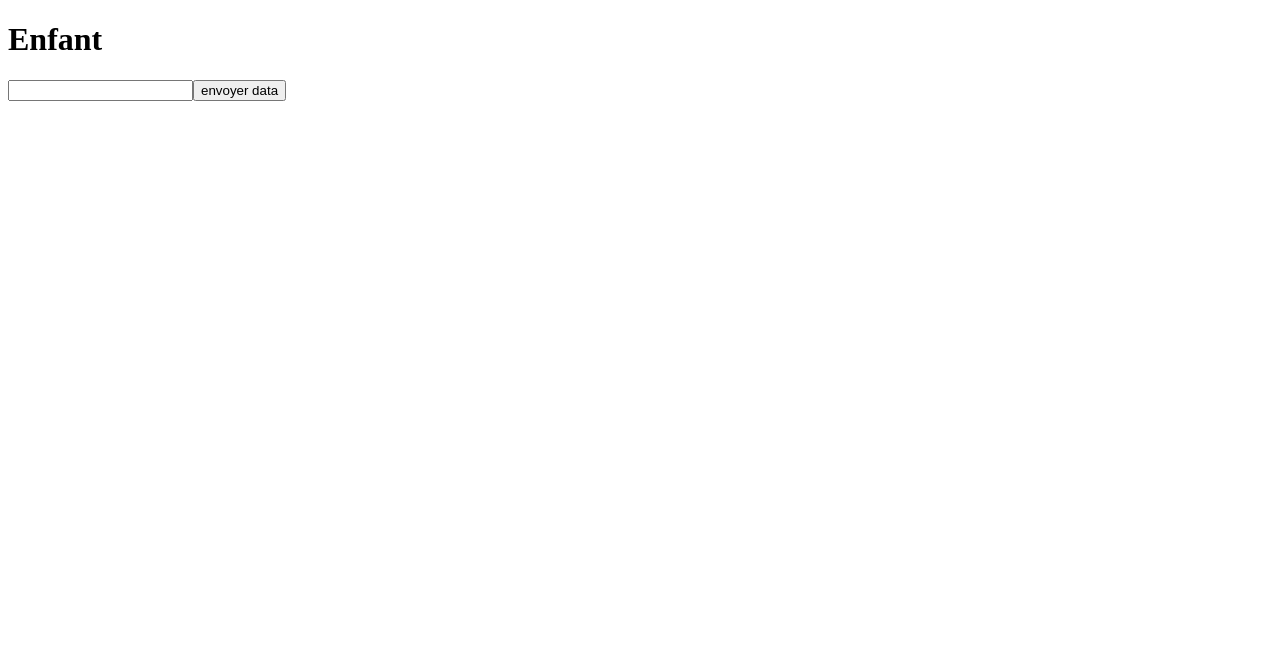
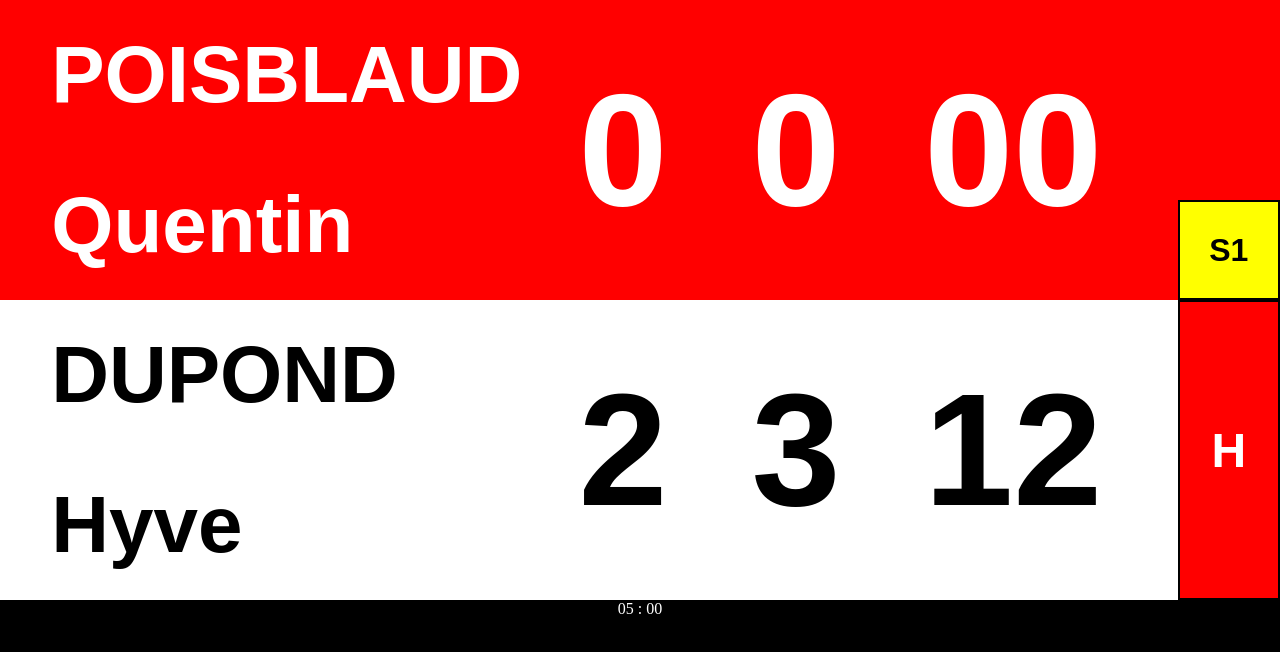
Before and after one commit to Quentin-Poisblaud/judo_scoreboard_2023, a Vue app: page /e in a window 1280 px wide. Shown: the top 652 px of the page. Built offline with nearby package versions, Linux system fonts and the light colour scheme.

Commit message:
début afficheur (nom/club, score , shido)

```diff
--- a/src/assets/main.css
+++ b/src/assets/main.css
@@ -0,0 +1,3 @@
+body {
+  margin: 0;
+}
--- a/src/views/enfant.vue
+++ b/src/views/enfant.vue
@@ -1,67 +1,174 @@
 <template>
-
-    <h1>Enfant</h1>
-
-    <!-- <div v-if="!portChoosed">
-      <input v-model="port" />
-      <button @click="ouvrirNouvelleFenetre">ouvrir enfant</button>
-    </div> -->
-
-    <div>
-      <input v-model="messageSend" />
-      <button @click="sendData">envoyer data</button>
-      <br />
-
-      {{ messageRecieved }}
-
-      <!-- <div>
-        <button @click="kill">kill</button>
-      </div> -->
+  <div style="background-color: red; color: white; height: 37.5vh; margin: 0">
+    <!--Combattant-->
+    <div class="player">
+      <div v-if="girouetteTimer" style="height: 100%">
+        <div class="style" style="height: 50%">
+          {{ player1.nom.toUpperCase() }}
+        </div>
+        <div class="style" style="height: 50%">{{ player1.prenom }}</div>
+      </div>
+      <div v-else style="height: 100%">
+        <div class="style" style="height: 100%">{{ player1.club }}</div>
+      </div>
     </div>
 
-  <router-view></router-view>
+    <!--Score-->
+    <div class="score">
+      <div class="style">
+        {{ player1.score.ippon }} <a style="padding-inline: 7%"></a>
+        {{ player1.score.waza }} <a style="padding-inline: 7%"></a>
+        {{ ("0" + player1.score.kinza).slice(-2) }}
+      </div>
+    </div>
+
+    <!--Pénalitées-->
+    <div
+      style="width: 8%; height: 100%; float: left"
+      v-if="player1.shido === -1"
+      class="hansokumake">
+      <div class="showed">H</div>
+    </div>
+    <div style="width: 8%; height: 100%; float: left" v-else>
+      <div class="shido">
+        <div class="showed" v-show="player1.shido >= 3">S3</div>
+      </div>
+      <div class="shido">
+        <div class="showed" v-show="player1.shido >= 2">S2</div>
+      </div>
+      <div class="shido">
+        <div class="showed" v-show="player1.shido >= 1">S1</div>
+      </div>
+    </div>
+  </div>
+
+  <div style="background-color: white; color: black; height: 37.5vh; margin: 0">
+    <!--Combattant-->
+    <div class="player">
+      <div v-if="girouetteTimer" style="height: 100%">
+        <div class="style" style="height: 50%">
+          {{ player2.nom.toUpperCase() }}
+        </div>
+        <div class="style" style="height: 50%">{{ player2.prenom }}</div>
+      </div>
+      <div v-else style="height: 100%">
+        <div class="style" style="height: 100%">{{ player2.club }}</div>
+      </div>
+    </div>
+
+    <!--Score-->
+    <div class="score">
+      <div class="style">
+        {{ player2.score.ippon }} <a style="padding-inline: 7%"></a>
+        {{ player2.score.waza }} <a style="padding-inline: 7%"></a>
+        {{ ("0" + player2.score.kinza).slice(-2) }}
+      </div>
+    </div>
+
+    <!--Pénalitées-->
+    <div
+      style="width: 8%; height: 100%; float: left"
+      v-if="player2.shido === -1"
+      class="hansokumake">
+      <div class="showed">H</div>
+    </div>
+    <div style="width: 8%; height: 100%; float: left" v-else>
+      <div class="shido">
+        <div class="showed" v-show="player2.shido >= 3">S3</div>
+      </div>
+      <div class="shido">
+        <div class="showed" v-show="player2.shido >= 2">S2</div>
+      </div>
+      <div class="shido">
+        <div class="showed" v-show="player2.shidoshido >= 1">S1</div>
+      </div>
+    </div>
+  </div>
+
+  <div style="background-color: black; height: 25vh; margin: 0">
+    <div style="color: white; text-align: center">
+      {{ ("0" + Math.trunc(this.timer / 60)).slice(-2) }} :
+      {{ ("0" + (this.timer % 60)).slice(-2) }}
+    </div>
+  </div>
 </template>
 
 <script>
-
 // const options = 'width=800,height=600'
 // var nouvelleFenetre
 
 export default {
-
   data() {
     return {
+      player1: {
+        nom: "Poisblaud",
+        prenom: "Quentin",
+        club: "2LJC",
+        shido: 1, //-1 = H ; 1 à 3 = nb Shido
+        score: {
+          ippon: 0,
+          waza: 0,
+          kinza: 0,
+        },
+      },
+
+      player2: {
+        nom: "Dupond",
+        prenom: "Hyve",
+        club: "PCO",
+        shido: -1, //-1 = H ; 1 à 3 = nb Shido
+        score: {
+          ippon: 2,
+          waza: 3,
+          kinza: 12,
+        },
+      },
+
+      girouetteTimer: true,
+
+      timer: 300, //temps en secondes
+
       // port: '',
       // portChoosed: false,
-      messageSend: '',
-      messageRecieved: '',
-      parentLink: ''
+      messageSend: "",
+      messageRecieved: "",
+      parentLink: "",
     }
   },
   created() {
+    this.changeGirouetteTimerStatus()
     // var tmp=window.origin
     // var lul =tmp.substring(tmp.indexOf('://')+3)
     // this.port=lul.substring(lul.indexOf(':')+1)
-    window.addEventListener('message', (event) => {
+    window.addEventListener("message", (event) => {
       const donnees = event.data
       if (donnees.link) {
         this.parentLink = event.origin
         this.createListen()
       }
     })
-    window.addEventListener('beforeunload', () => {
-      window.opener.postMessage({ kill: true }, '*')
+    window.addEventListener("beforeunload", () => {
+      window.opener.postMessage({ kill: true }, "*")
     })
   },
 
   computed: {
     datas() {
       return { message: this.messageSend }
-    }
+    },
   },
   methods: {
+    changeGirouetteTimerStatus() {
+      this.girouetteTimer = true
+      setTimeout(() => {
+        this.girouetteTimer = false
+        setTimeout(() => {
+          this.changeGirouetteTimerStatus()
+        }, 2000)
+      }, 3000)
+    },
     createListen() {
-      window.addEventListener('message', (event) => {
+      window.addEventListener("message", (event) => {
         if (event.origin === this.parentLink) {
           const donnees = event.data
           // if (donnees.kill) this.kill()
@@ -73,8 +180,8 @@ export default {
       this.messageRecieved = donnees.message
     },
     sendData() {
-      window.opener.postMessage(this.datas, '*')
-    }
+      window.opener.postMessage(this.datas, "*")
+    },
 
     // ouvrirNouvelleFenetre() {
     //   this.childLink = 'http://localhost:' + this.port
@@ -94,7 +201,69 @@ export default {
     //   this.messageRecieved = ''
     //   this.childLink = ''
     // }
+  },
+}
+</script>
+<style scoped>
+.player {
+  width: 40%;
+  height: 100%;
+  float: left;
+
+  .style {
+    width: 100%;
+    overflow: hidden;
+    text-overflow: ellipsis;
+    white-space: nowrap;
+    display: flex;
+    align-items: center;
+    font-size: 5em;
+    font-family: Arial, Helvetica, sans-serif;
+    font-weight: 700;
+    padding-left: 10%;
   }
 }
-</script>
-<style lang="scss" scoped></style>
+.score {
+  width: 52%;
+  height: 100%;
+  float: left;
+  .style {
+    height: 100%;
+    display: flex;
+    align-items: center;
+    font-size: 10em;
+    font-family: Arial, Helvetica, sans-serif;
+    font-weight: 700;
+    padding-left: 10%;
+  }
+}
+.shido {
+  height: calc(100% / 3);
+  color: black;
+  .showed {
+    display: flex;
+    height: calc(100% - 4px);
+    background-color: yellow;
+    align-items: center;
+    justify-content: center;
+    font-size: 2em;
+    font-family: Arial, Helvetica, sans-serif;
+    font-weight: 700;
+    border: 2px solid black;
+  }
+}
+.hansokumake {
+  .showed {
+    display: flex;
+    height: calc(100% - 4px);
+    background-color: red;
+    align-items: center;
+    justify-content: center;
+    font-size: 3em;
+    font-family: Arial, Helvetica, sans-serif;
+    font-weight: 700;
+    border: 2px solid black;
+    color: white;
+  }
+}
+</style>
--- a/src/views/parent.vue
+++ b/src/views/parent.vue
@@ -1,5 +1,4 @@
 <template>
-
   <h1>Parent</h1>
 
   <div v-if="!portChoosed">
@@ -23,25 +22,23 @@
 </template>
 
 <script>
-
-const options = 'width=800,height=600'
+const options = "width=800,height=600"
 var nouvelleFenetre
 
 export default {
-
   data() {
     return {
-      port: '',
+      port: "",
       portChoosed: false,
-      messageSend: '',
-      messageRecieved: '',
-      childLink: ''
+      messageSend: "",
+      messageRecieved: "",
+      childLink: "",
     }
   },
   created() {
-    var tmp=window.origin
-    var lul =tmp.substring(tmp.indexOf('://')+3)
-    this.port=lul.substring(lul.indexOf(':')+1)
+    var tmp = window.origin
+    var lul = tmp.substring(tmp.indexOf("://") + 3)
+    this.port = lul.substring(lul.indexOf(":") + 1)
     // window.addEventListener('message', (event) => {
     //   const donnees = event.data
     //   if (donnees.link) {
@@ -57,11 +54,11 @@ export default {
   computed: {
     datas() {
       return { message: this.messageSend }
-    }
+    },
   },
   methods: {
     createListen() {
-      window.addEventListener('message', (event) => {
+      window.addEventListener("message", (event) => {
         if (event.origin === this.childLink) {
           const donnees = event.data
           if (donnees.kill) this.kill()
@@ -73,15 +70,15 @@ export default {
       this.messageRecieved = donnees.message
     },
     sendData() {
-      nouvelleFenetre.postMessage(this.datas, '*')
+      nouvelleFenetre.postMessage(this.datas, "*")
     },
 
     ouvrirNouvelleFenetre() {
-      this.childLink = 'http://localhost:' + this.port
+      this.childLink = "http://localhost:" + this.port
       this.portChoosed = true
-      nouvelleFenetre = window.open(this.childLink + '/e/', '_blank', options)
+      nouvelleFenetre = window.open(this.childLink + "/e/", "_blank", options)
       setTimeout(() => {
-        nouvelleFenetre.postMessage({ link: true }, '*')
+        nouvelleFenetre.postMessage({ link: true }, "*")
       }, 1000)
       this.createListen()
     },
@@ -90,11 +87,11 @@ export default {
       nouvelleFenetre.close()
       //this.port = ''
       this.portChoosed = false
-      this.messageSend = ''
-      this.messageRecieved = ''
-      this.childLink = ''
-    }
-  }
+      this.messageSend = ""
+      this.messageRecieved = ""
+      this.childLink = ""
+    },
+  },
 }
 </script>
-<style lang="scss" scoped></style>
+<style scoped></style>
```
Lines whose indentation alone changed are shown as unchanged.
